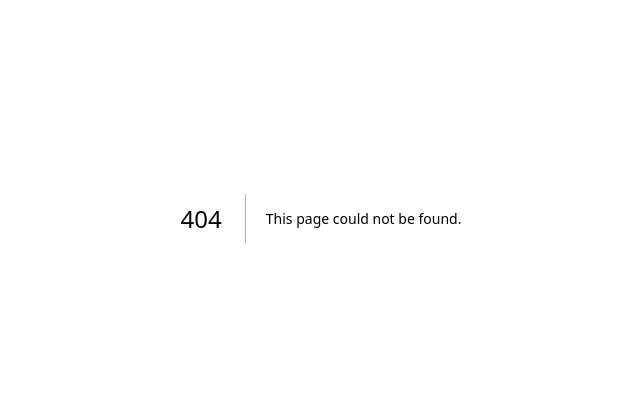
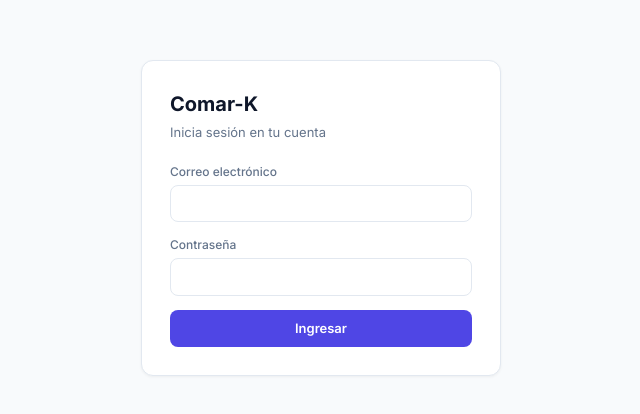
Before and after one commit to Seusara/Comar-k-Atlas, a Next.js app: page /login in a window 1280 px wide. Before the commit this address had no page. Shown: the part 182-596 px from the top of the page, without its empty margins (319-959 px from the left). Built offline with nearby package versions, Linux system fonts and the light colour scheme.

Commit message:
feat: add login page

```diff
--- /dev/null
+++ b/src/app/login/page.tsx
@@ -0,0 +1,68 @@
+'use client'
+
+import { useState } from 'react'
+import { useRouter } from 'next/navigation'
+import { createClient } from '@/lib/supabase/client'
+
+export default function LoginPage() {
+  const router = useRouter()
+  const [email, setEmail] = useState('')
+  const [password, setPassword] = useState('')
+  const [error, setError] = useState<string | null>(null)
+  const [loading, setLoading] = useState(false)
+
+  async function handleSubmit(e: React.FormEvent) {
+    e.preventDefault()
+    setLoading(true)
+    setError(null)
+
+    const supabase = createClient()
+    const { error: signInError } = await supabase.auth.signInWithPassword({ email, password })
+
+    if (signInError) {
+      setError('Correo o contraseña incorrectos.')
+      setLoading(false)
+      return
+    }
+
+    router.push('/dashboard')
+    router.refresh()
+  }
+
+  return (
+    <div style={{ minHeight: '100vh', display: 'flex', alignItems: 'center', justifyContent: 'center', backgroundColor: '#f8fafc' }}>
+      <form onSubmit={handleSubmit} style={{ width: 360, backgroundColor: '#fff', border: '1px solid #e2e8f0', borderRadius: 12, padding: 28, boxShadow: '0 1px 3px rgba(0,0,0,0.05)' }}>
+        <h1 style={{ fontSize: 20, fontWeight: 700, color: '#0f172a', margin: '0 0 4px' }}>Comar-K</h1>
+        <p style={{ fontSize: 13, color: '#64748b', margin: '0 0 20px' }}>Inicia sesión en tu cuenta</p>
+
+        <label style={{ fontSize: 12, fontWeight: 500, color: '#64748b', display: 'block', marginBottom: 4 }}>Correo electrónico</label>
+        <input
+          type="email"
+          value={email}
+          onChange={e => setEmail(e.target.value)}
+          required
+          style={{ width: '100%', padding: '8px 10px', borderRadius: 8, border: '1px solid #e2e8f0', fontSize: 13, marginBottom: 14, boxSizing: 'border-box' }}
+        />
+
+        <label style={{ fontSize: 12, fontWeight: 500, color: '#64748b', display: 'block', marginBottom: 4 }}>Contraseña</label>
+        <input
+          type="password"
+          value={password}
+          onChange={e => setPassword(e.target.value)}
+          required
+          style={{ width: '100%', padding: '8px 10px', borderRadius: 8, border: '1px solid #e2e8f0', fontSize: 13, marginBottom: 14, boxSizing: 'border-box' }}
+        />
+
+        {error && <p style={{ fontSize: 12, color: '#dc2626', margin: '0 0 14px' }}>{error}</p>}
+
+        <button
+          type="submit"
+          disabled={loading}
+          style={{ width: '100%', padding: '9px 14px', borderRadius: 8, border: 'none', backgroundColor: '#4f46e5', color: '#fff', fontSize: 13, fontWeight: 600, cursor: loading ? 'default' : 'pointer', opacity: loading ? 0.7 : 1 }}
+        >
+          {loading ? 'Ingresando…' : 'Ingresar'}
+        </button>
+      </form>
+    </div>
+  )
+}
```
